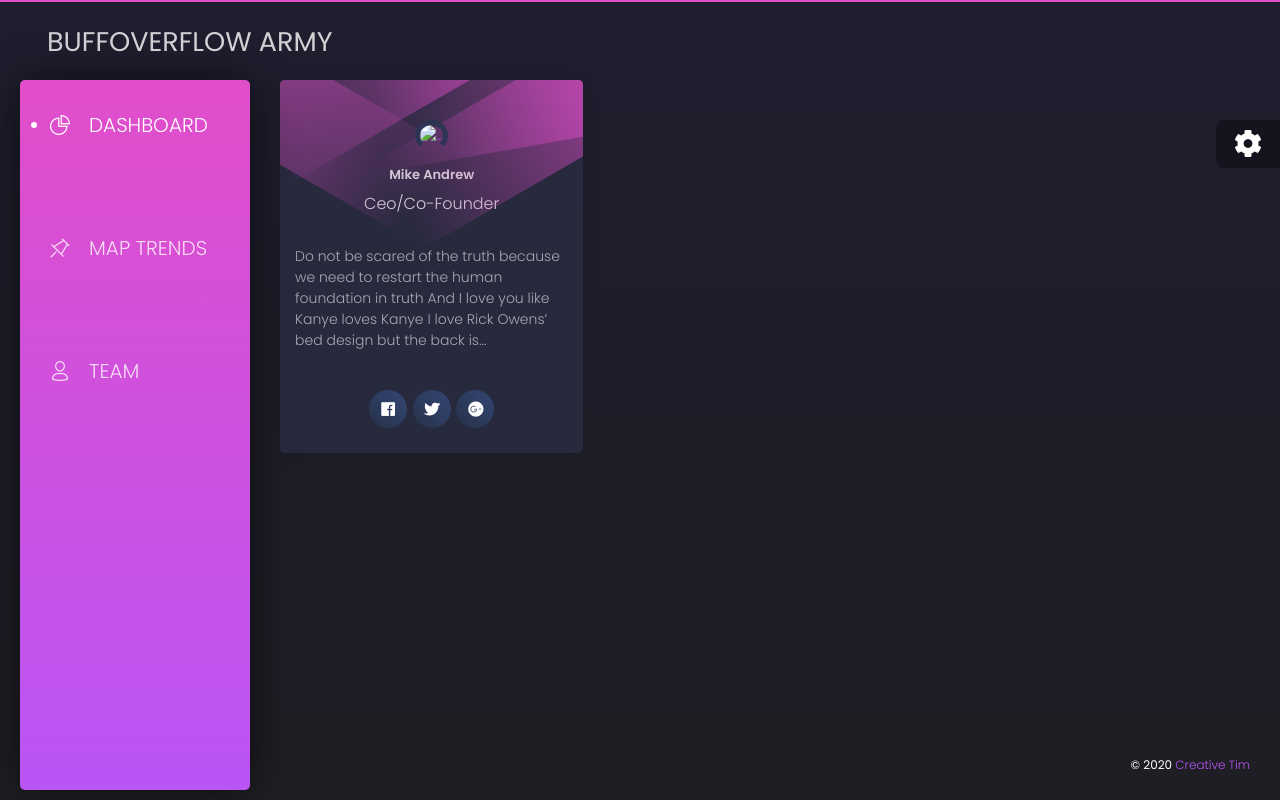
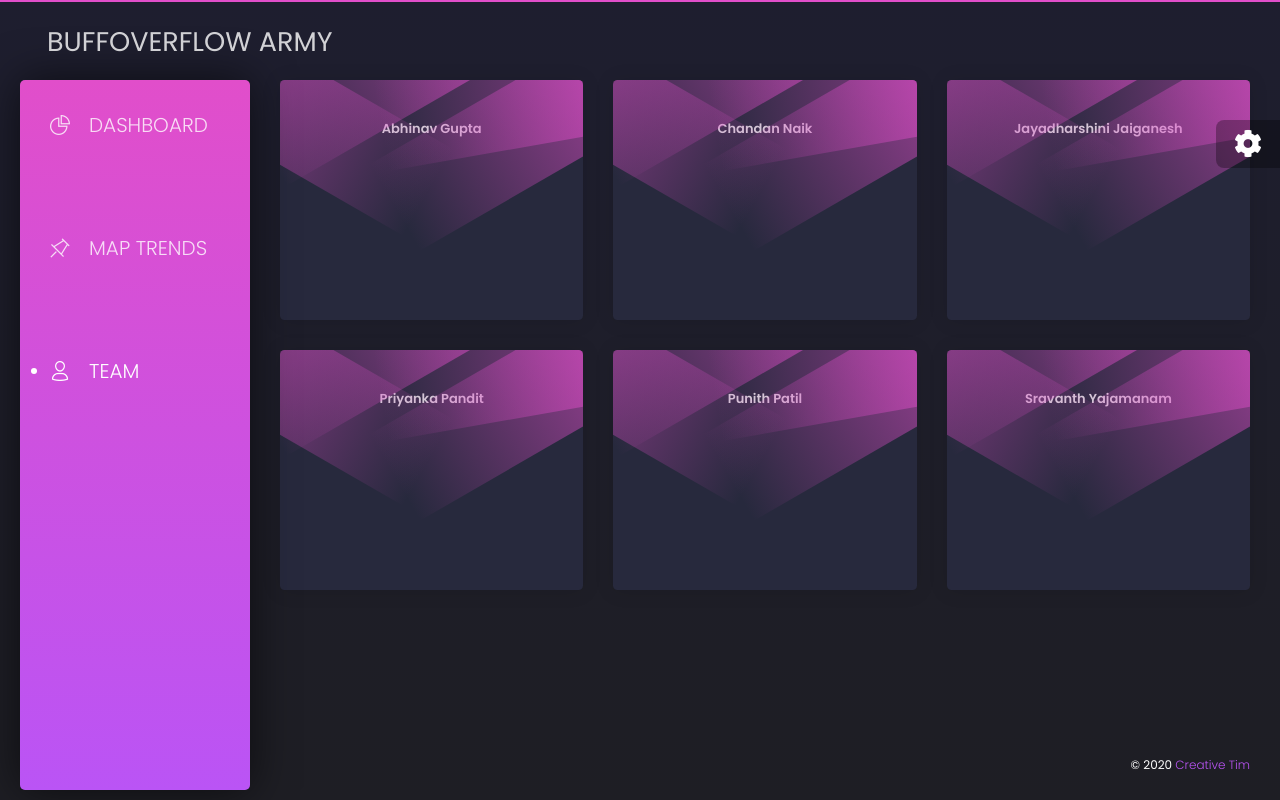
Before and after one commit to punithpatil/buff-overflow, a Flask app: page /user in a window 1280 px wide. Run offline with Flask 2, Linux system fonts and the light colour scheme; some libraries are stand-ins or nearby versions.

Commit message:
New UI Pages

```diff
--- a/HW7/templates/user.html
+++ b/HW7/templates/user.html
@@ -22,8 +22,8 @@
     <div class="sidebar">
       <div class="sidebar-wrapper">
       <ul class="nav">
-          <li class="active ">
-		  <a href="{{url_for('dashboard')}}">
+          <li>
+                  <a href="{{url_for('hello')}}">
               <i class="tim-icons icon-chart-pie-36"></i>
               <p style="font-size:20px">DASHBOARD</p>
             </a>
@@ -32,7 +32,7 @@
             <br/>
             <br/>
           <li>
-            <a href="">
+                  <a href="{{url_for('map')}}">
               <i class="tim-icons icon-pin"></i>
               <p style="font-size:20px">MAP TRENDS</p>
             </a>
@@ -40,7 +40,7 @@
             <br/>
             <br/>
             <br/>
-          <li>
+          <li class="active">
             <a href="{{url_for('user')}}">
               <i class="tim-icons icon-single-02"></i>
               <p style="font-size:20px">TEAM</p>
@@ -98,30 +98,95 @@
                     <div class="block block-three"></div>
                          <div class="block block-four"></div>
                     <a href="#">
-                      <img class="avatar" src="" alt="...">
-                      <h5 class="title">Mike Andrew</h5>
+                      <h5 class="title">Abhinav Gupta</h5>
                     </a>
-                    <p class="description">
-                      Ceo/Co-Founder
+                  </div>
                 </p>
               </div>
-                </p>
-                <p class="card-description">
-                  Do not be scared of the truth because we need to restart the human foundation in truth And I love you like Kanye loves Kanye I love Rick Owens’ bed design but the back is...
+            </div>
+          </div>
+         <div class="col-md-4">
+            <div class="card  card-user">
+              <div class="card-body ">
+                <p class="card-text">
+                  <div class="author">
+                    <div class="block block-one"></div>
+                    <div class="block block-two"></div>
+                    <div class="block block-three"></div>
+                         <div class="block block-four"></div>
+                    <a href="#">
+                      <h5 class="title">Chandan Naik</h5>
+                    </a>
+                  </div>
                 </p>
               </div>
-              <div class="card-footer ">
-                <div class="button-container">
-                  <button href="#" class="btn btn-icon btn-round btn-facebook">
-                    <i class="fab fa-facebook"></i>
-                  </button>
-                  <button href="#" class="btn btn-icon btn-round btn-twitter">
-                    <i class="fab fa-twitter"></i>
-                  </button>
-                  <button href="#" class="btn btn-icon btn-round btn-google">
-                    <i class="fab fa-google-plus"></i>
-                  </button>
             </div>
+          </div>
+         <div class="col-md-4">
+            <div class="card  card-user">
+              <div class="card-body ">
+                <p class="card-text">
+                  <div class="author">
+                    <div class="block block-one"></div>
+                    <div class="block block-two"></div>
+                    <div class="block block-three"></div>
+                         <div class="block block-four"></div>
+                    <a href="#">
+                      <h5 class="title">Jayadharshini Jaiganesh</h5>
+                    </a>
+                  </div>
+                </p>
+              </div>
+            </div>
+          </div>
+       <div class="col-md-4">
+            <div class="card  card-user">
+              <div class="card-body ">
+                <p class="card-text">
+                  <div class="author">
+                    <div class="block block-one"></div>
+                    <div class="block block-two"></div>
+                    <div class="block block-three"></div>
+                         <div class="block block-four"></div>
+                    <a href="#">
+                      <h5 class="title">Priyanka Pandit</h5>
+                    </a>
+                  </div>
+                </p>
+              </div>
+            </div>
+          </div>
+     <div class="col-md-4">
+            <div class="card  card-user">
+              <div class="card-body ">
+                <p class="card-text">
+                  <div class="author">
+                    <div class="block block-one"></div>
+                    <div class="block block-two"></div>
+                    <div class="block block-three"></div>
+                         <div class="block block-four"></div>
+                    <a href="#">
+                      <h5 class="title">Punith Patil</h5>
+                    </a>
+                  </div>
+                </p>
+              </div>
+            </div>
+          </div>
+     <div class="col-md-4">
+            <div class="card  card-user">
+              <div class="card-body ">
+                <p class="card-text">
+                  <div class="author">
+                    <div class="block block-one"></div>
+                    <div class="block block-two"></div>
+                    <div class="block block-three"></div>
+                         <div class="block block-four"></div>
+                    <a href="#">
+                      <h5 class="title">Sravanth Yajamanam</h5>
+                    </a>
+                  </div>
+                </p>
               </div>
             </div>
           </div>
@@ -243,7 +308,6 @@
 
           $('.switch-change-color input').on("switchChange.bootstrapSwitch", function() {
             var $btn = $(this);
-
               if (white_color == true) {
 
               $('body').addClass('change-background');
```
Also changed, not shown: HW7/templates/map.html (added, +362 -0 lines). Lines whose indentation alone changed are shown as unchanged.
